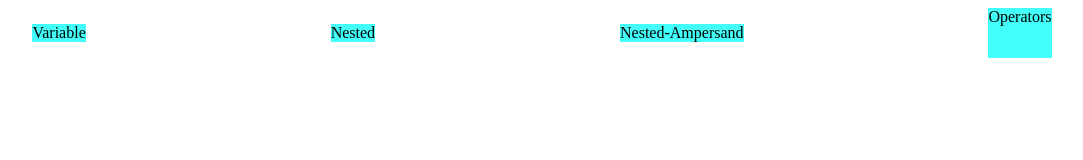
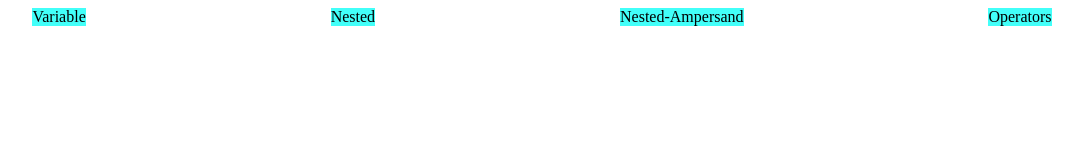
Before and after one commit to mouseless/learn-css, a website: page sass/index.html in a window 1280 px wide. Shown: the whole page, without its empty margins (98-1181 px from the left). Drawn offline with nearby package versions, Linux system fonts and the light colour scheme; files that its build step writes are made by us from their sources.

Commit message:
update operators style

```diff
--- a/sass/operators.scss
+++ b/sass/operators.scss
@@ -1,4 +1,7 @@
 .demo .operators {
     background-color: rgb(66, 255, 249);
-    height: 25px + 25;
 }
+
+.demo .operators:hover {
+    height: 25px + 25px;
+}
```
